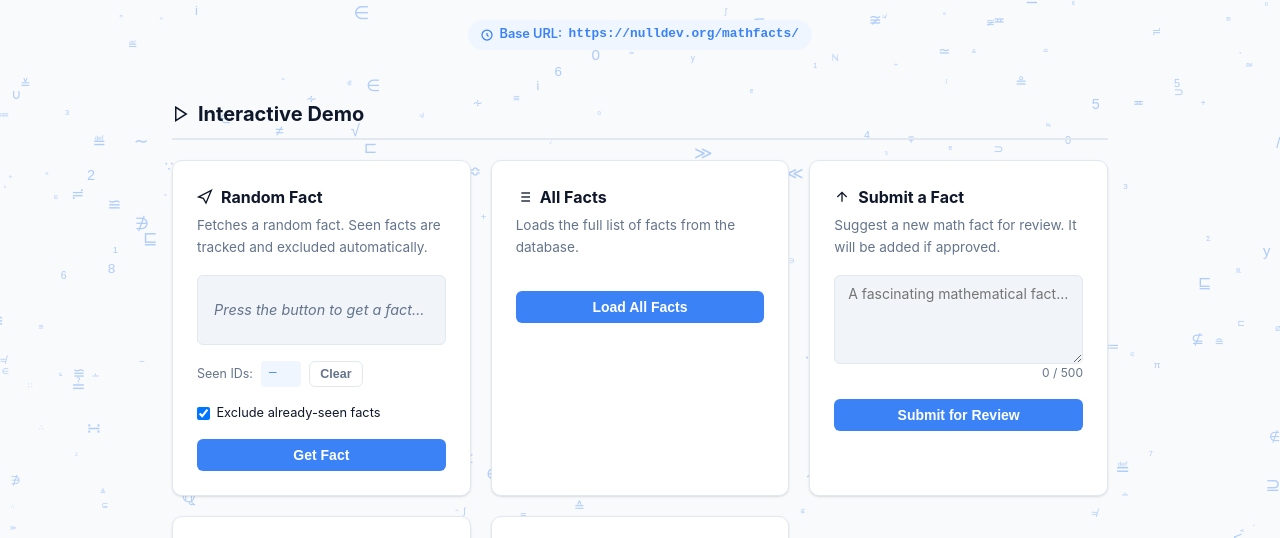
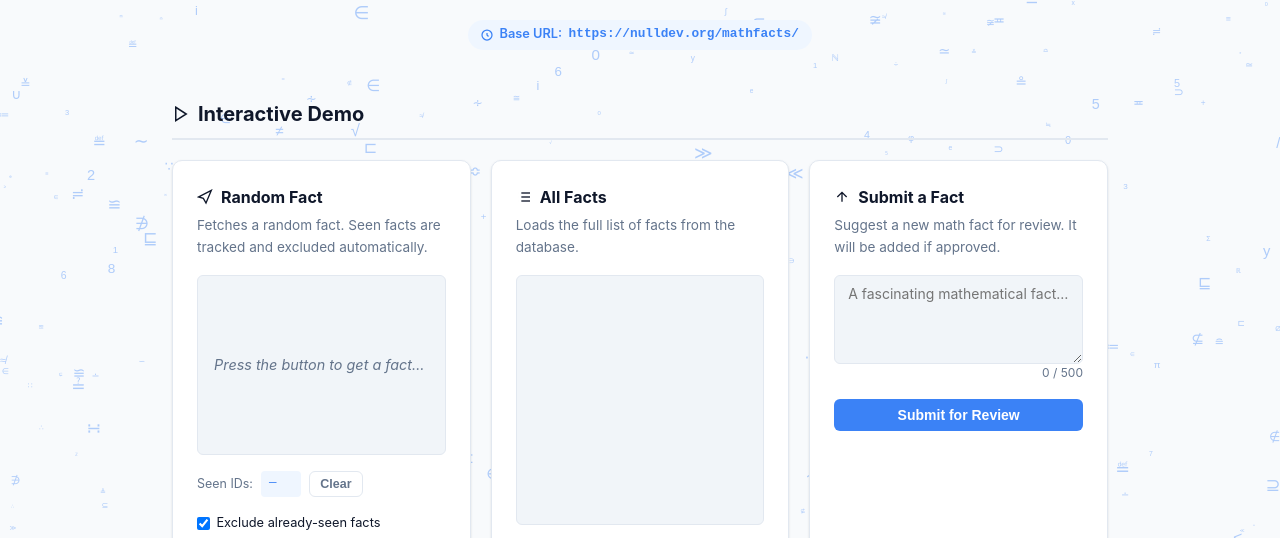
Before and after one commit to NullDev/mathfacts, a website: page public/index.html in a window 1280 px wide. Shown: the part 233-771 px from the top of the page. Drawn offline with Linux system fonts and the light colour scheme; animation ran at ten frames a second.

Commit message:
FE fix ig

```diff
--- a/public/index.css
+++ b/public/index.css
@@ -102,10 +102,16 @@ main { max-width: 1000px; margin: 0 auto; padding: 3rem 2rem 5rem; }
 }
 
 .demos {
-  display: grid;
-  grid-template-columns: repeat(auto-fit, minmax(280px, 1fr));
+  display: flex;
+  flex-wrap: wrap;
+  justify-content: center;
   gap: 1.25rem;
   margin-bottom: 3.5rem;
+}
+
+.demos > .card {
+  flex: 1 1 280px;
+  max-width: 320px;
 }
 
 .card {
@@ -158,7 +164,7 @@ main { max-width: 1000px; margin: 0 auto; padding: 3rem 2rem 5rem; }
   border-radius: 6px;
   padding: 1rem;
   font-size: .9rem;
-  min-height: 70px;
+  min-height: 180px;
   display: flex;
   align-items: center;
   color: var(--text-muted);
@@ -200,7 +206,7 @@ main { max-width: 1000px; margin: 0 auto; padding: 3rem 2rem 5rem; }
 .exclude-toggle { display: flex; align-items: center; gap: .4rem; font-size: .8rem; }
 
 .facts-list-wrap {
-  max-height: 250px;
+  height: 250px;
   overflow-y: auto;
   border: 1px solid var(--border);
   border-radius: 6px;
--- a/public/index.html
+++ b/public/index.html
@@ -68,7 +68,7 @@
             </div>
             <div class="card-desc" style="margin-top:.3rem">Loads the full list of facts from the database.</div>
           </div>
-          <div class="facts-list-wrap" id="all-wrap" style="display:none">
+          <div class="facts-list-wrap" id="all-wrap">
             <ul class="facts-list" id="all-list"></ul>
           </div>
           <div id="all-count" style="font-size:.8rem;color:var(--text-muted)"></div>
@@ -100,7 +100,7 @@
           </div>
           <input type="number" id="byid-input" min="1" placeholder="Fact ID, e.g. 42" />
           <button class="btn btn-primary" id="btn-byid">Fetch Fact</button>
-          <div class="fact-box" id="byid-display" style="display:none"></div>
+          <div class="fact-box" id="byid-display">Enter an ID and press Fetch…</div>
           <div class="alert" id="byid-alert"></div>
         </div>
         <div class="card">
--- a/public/index.js
+++ b/public/index.js
@@ -132,7 +132,6 @@ document.getElementById("btn-all")?.addEventListener("click", async() => {
             `<li><span class="fact-num">#${f.id}</span><span>${escHtml(f.content)}</span></li>`,
         ).join("");
 
-        wrap.style.display = "block";
         count.textContent = `${data.length} fact${data.length !== 1 ? "s" : ""} loaded`;
         btn.textContent = "Refresh";
     }
@@ -209,12 +208,12 @@ document.getElementById("btn-byid")?.addEventListener("click", async() => {
         if (!display) return;
 
         if (!res.ok) {
-            display.style.display = "none";
+            display.className = "fact-box";
+            display.textContent = "";
             showAlert("byid-alert", "error", data.error ?? "Something went wrong");
             return;
         }
 
-        display.style.display = "";
         display.className = "fact-box has-fact";
         display.innerHTML = `<span class="fact-id">#${data.id}</span>${escHtml(data.content)}`;
     }
```
